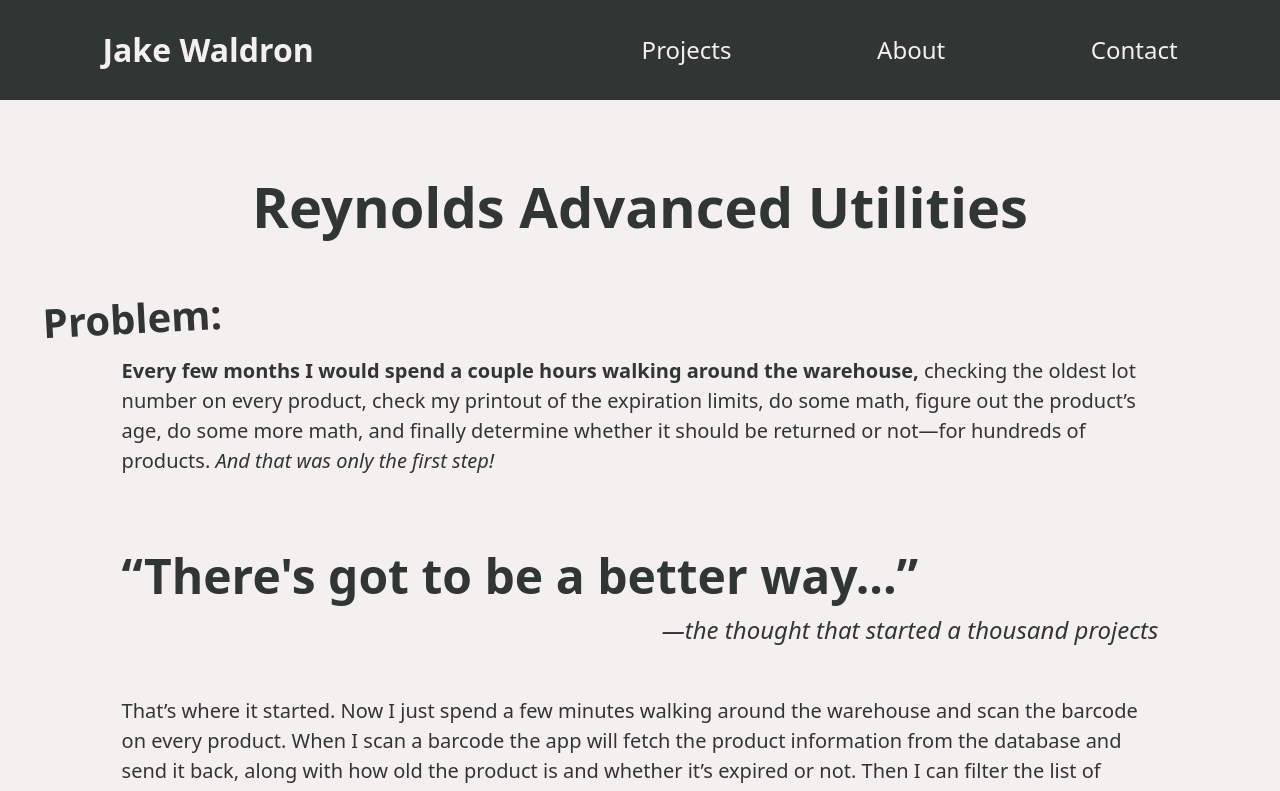
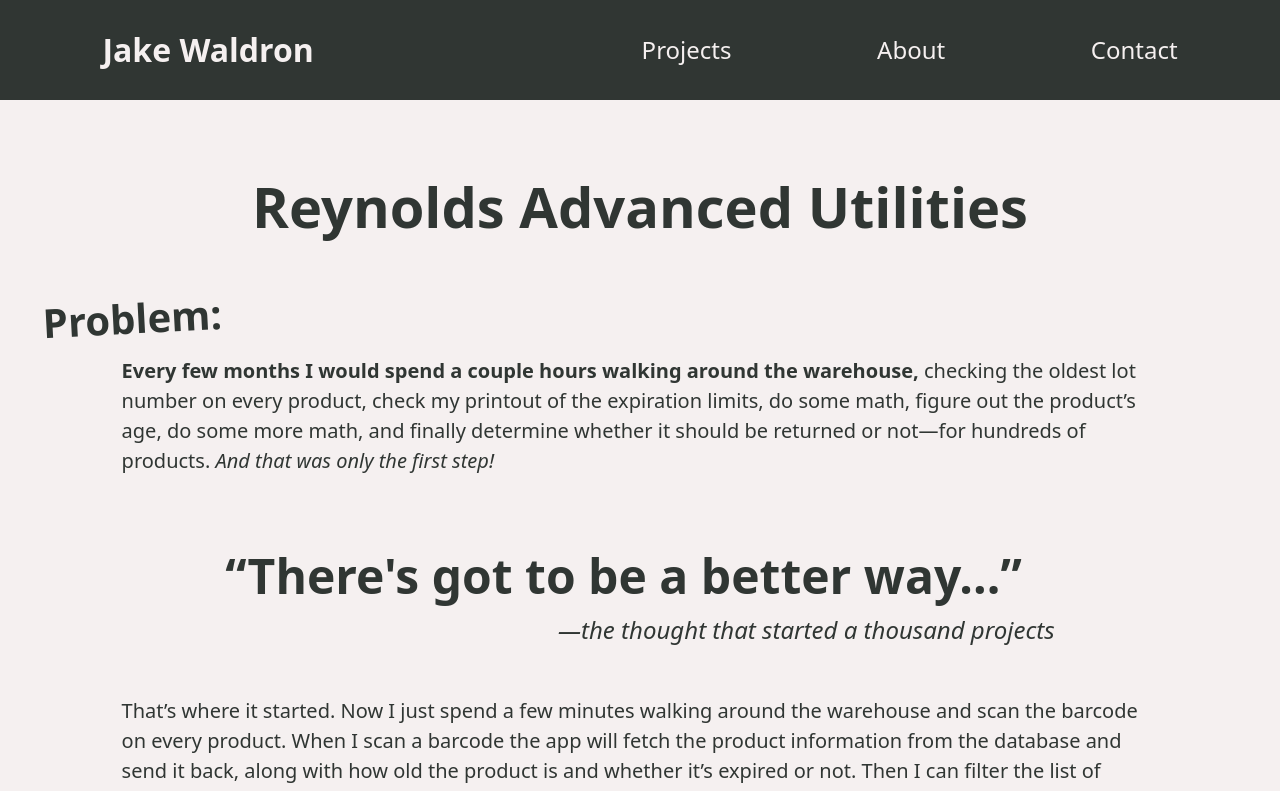
Before and after one commit to jake-waldron/portfolio, a Next.js app: page /projects/ram-utilities in a window 1280 px wide. Shown: the top 791 px of the page. Built offline with nearby package versions, Linux system fonts and the light colour scheme.

Commit message:
fix quote spacing

```diff
--- a/pages/projects/ram-utilities.jsx
+++ b/pages/projects/ram-utilities.jsx
@@ -193,7 +193,8 @@ const InfoCard = styled.div`
 
 const Quote = styled.figure`
 	margin: 2rem 0;
-
+	width: 80%;
+	align-self: center;
 	display: flex;
 	flex-direction: column;
 
```
